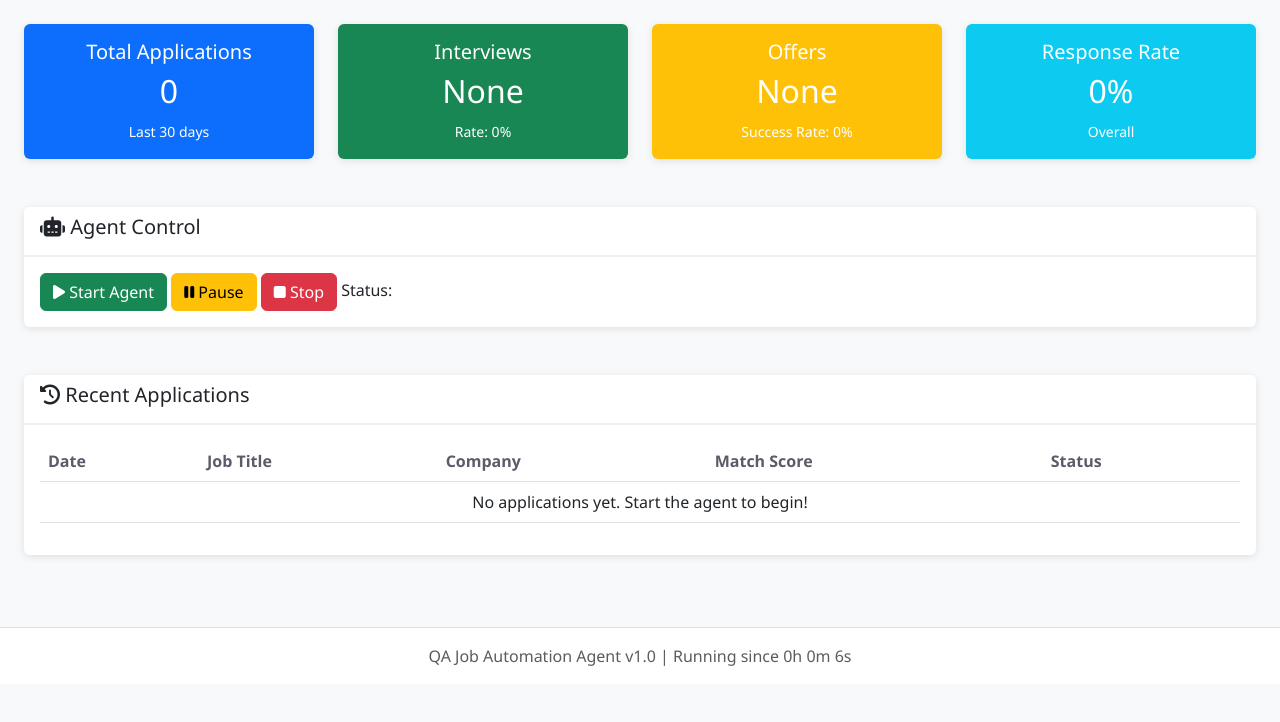
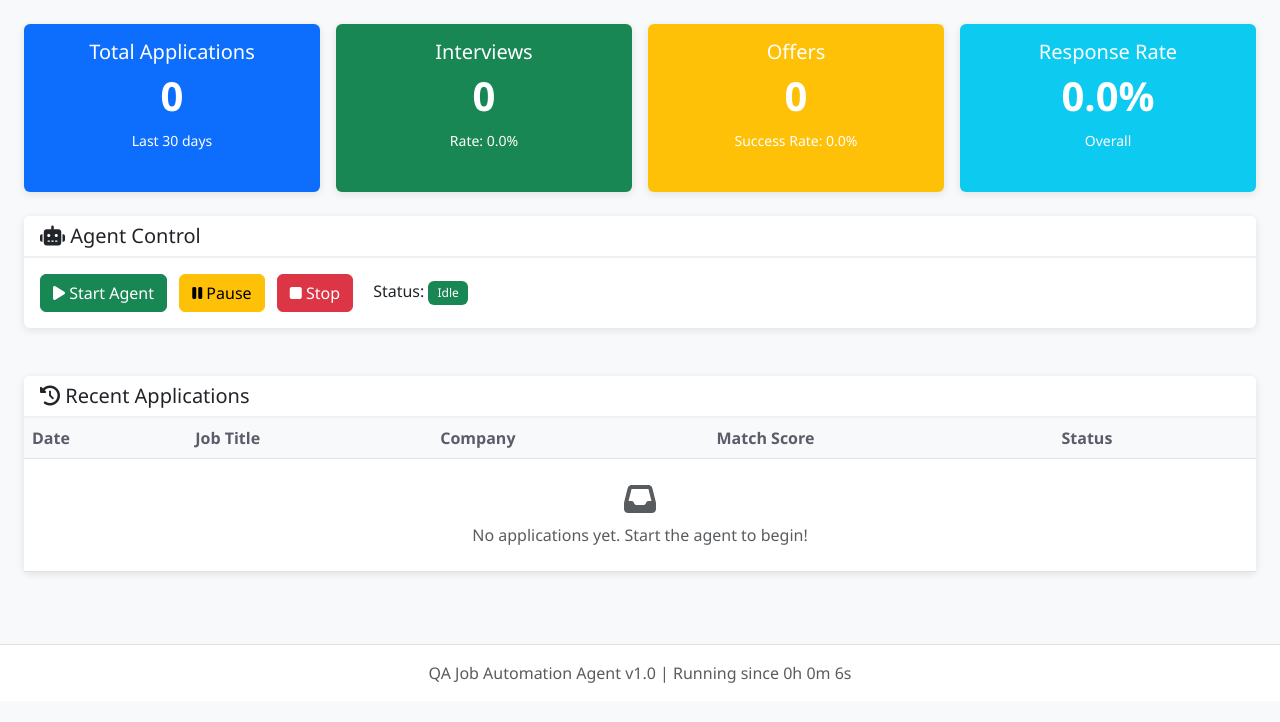
Before and after one commit to Cheetahrevive/qa-job-automation-agent, a Flask app: page /dashboard in a window 1280 px wide. Shown: the part 57-779 px from the top of the page. Run offline with Flask 3, Linux system fonts and the light colour scheme; the visitor is signed in with stand-in values (Sample User, id 1); data that the repository does not hold is empty; some libraries are stand-ins or nearby versions.

Commit message:
Fix dashboard.html: fix None stats with 'or 0', update badge classes to Bootstrap 5, improve table styling

```diff
--- a/web_dashboard/templates/dashboard.html
+++ b/web_dashboard/templates/dashboard.html
@@ -3,39 +3,39 @@
 {% block title %}Dashboard - QA Job Agent{% endblock %}
 
 {% block content %}
-<div class="row mb-4">
+<div class="row mb-4 g-3">
   <div class="col-md-3">
-        <div class="card bg-primary text-white">
+    <div class="card bg-primary text-white h-100">
       <div class="card-body text-center">
-                <h5>Total Applications</h5>
-                <h2>{{ stats.total_applications }}</h2>
+        <h5 class="card-title">Total Applications</h5>
+        <h2 class="display-6 fw-bold">{{ stats.total_applications or 0 }}</h2>
         <small>Last 30 days</small>
       </div>
     </div>
   </div>
   <div class="col-md-3">
-        <div class="card bg-success text-white">
+    <div class="card bg-success text-white h-100">
       <div class="card-body text-center">
-                <h5>Interviews</h5>
-                <h2>{{ stats.interviews }}</h2>
-                <small>Rate: {{ "%.1f"|format(stats.interview_rate * 100) if stats.interview_rate else 0 }}%</small>
+        <h5 class="card-title">Interviews</h5>
+        <h2 class="display-6 fw-bold">{{ stats.interviews or 0 }}</h2>
+        <small>Rate: {{ "%.1f"|format((stats.interview_rate or 0) * 100) }}%</small>
       </div>
     </div>
   </div>
   <div class="col-md-3">
-        <div class="card bg-warning text-white">
+    <div class="card bg-warning text-white h-100">
       <div class="card-body text-center">
-                <h5>Offers</h5>
-                <h2>{{ stats.offers }}</h2>
-                <small>Success Rate: {{ "%.1f"|format(stats.offer_rate * 100) if stats.offer_rate else 0 }}%</small>
+        <h5 class="card-title">Offers</h5>
+        <h2 class="display-6 fw-bold">{{ stats.offers or 0 }}</h2>
+        <small>Success Rate: {{ "%.1f"|format((stats.offer_rate or 0) * 100) }}%</small>
       </div>
     </div>
   </div>
   <div class="col-md-3">
-        <div class="card bg-info text-white">
+    <div class="card bg-info text-white h-100">
       <div class="card-body text-center">
-                <h5>Response Rate</h5>
-                <h2>{{ "%.1f"|format(stats.response_rate * 100) if stats.response_rate else 0 }}%</h2>
+        <h5 class="card-title">Response Rate</h5>
+        <h2 class="display-6 fw-bold">{{ "%.1f"|format((stats.response_rate or 0) * 100) }}%</h2>
         <small>Overall</small>
       </div>
     </div>
@@ -47,20 +47,20 @@
   <div class="col-12">
     <div class="card">
       <div class="card-header">
-                <h5><i class="fas fa-robot"></i> Agent Control</h5>
+        <h5 class="mb-0"><i class="fas fa-robot"></i> Agent Control</h5>
       </div>
       <div class="card-body">
-                <button class="btn btn-success" onclick="startAgent()">
+        <button class="btn btn-success me-2" onclick="startAgent()">
           <i class="fas fa-play"></i> Start Agent
         </button>
-                <button class="btn btn-warning" onclick="pauseAgent()">
+        <button class="btn btn-warning me-2" onclick="pauseAgent()">
           <i class="fas fa-pause"></i> Pause
         </button>
-                <button class="btn btn-danger" onclick="stopAgent()">
+        <button class="btn btn-danger me-2" onclick="stopAgent()">
           <i class="fas fa-stop"></i> Stop
         </button>
-                <span class="ml-3">
-                    Status: <span class="badge badge-success" id="agentStatus">Idle</span>
+        <span class="ms-2">
+          Status: <span class="badge bg-success" id="agentStatus">Idle</span>
         </span>
       </div>
     </div>
@@ -72,12 +72,12 @@
   <div class="col-12">
     <div class="card">
       <div class="card-header">
-                <h5><i class="fas fa-history"></i> Recent Applications</h5>
+        <h5 class="mb-0"><i class="fas fa-history"></i> Recent Applications</h5>
       </div>
-            <div class="card-body">
+      <div class="card-body p-0">
         <div class="table-responsive">
-                    <table class="table table-hover">
-                        <thead>
+          <table class="table table-hover mb-0">
+            <thead class="table-light">
               <tr>
                 <th>Date</th>
                 <th>Job Title</th>
@@ -95,20 +95,31 @@
                 <td>
                   <div class="progress" style="height: 20px;">
                     <div class="progress-bar"
-                                             style="width: {{ (app.match_score * 100) if app.match_score else 0 }}%">
-                                            {{ "%.0f"|format((app.match_score * 100) if app.match_score else 0) }}%
+                      style="width: {{ ((app.match_score or 0) * 100)|int }}%">
+                      {{ ((app.match_score or 0) * 100)|int }}%
                     </div>
                   </div>
                 </td>
                 <td>
-                                    <span class="badge badge-{{ 'success' if app.status == 'applied' else 'info' }}">
-                                        {{ app.status or 'unknown' }}
-                                    </span>
+                  {% if app.status == 'applied' %}
+                    <span class="badge bg-primary">Applied</span>
+                  {% elif app.status == 'interview' %}
+                    <span class="badge bg-success">Interview</span>
+                  {% elif app.status == 'offer' %}
+                    <span class="badge bg-warning text-dark">Offer</span>
+                  {% elif app.status == 'rejected' %}
+                    <span class="badge bg-danger">Rejected</span>
+                  {% else %}
+                    <span class="badge bg-secondary">{{ app.status or 'Unknown' }}</span>
+                  {% endif %}
                 </td>
               </tr>
               {% else %}
               <tr>
-                                <td colspan="5" class="text-center">No applications yet. Start the agent to begin!</td>
+                <td colspan="5" class="text-center py-4 text-muted">
+                  <i class="fas fa-inbox fa-2x mb-2 d-block"></i>
+                  No applications yet. Start the agent to begin!
+                </td>
               </tr>
               {% endfor %}
             </tbody>
@@ -125,25 +136,19 @@
   function startAgent() {
     fetch('/api/agent/start', { method: 'POST' })
       .then(r => r.json())
-        .then(d => {
-            alert(d.message);
-            location.reload();
-        });
+      .then(d => { alert(d.message); location.reload(); })
+      .catch(() => alert('Failed to start agent'));
   }
-
   function pauseAgent() {
-    alert('Agent paused');
+    document.getElementById('agentStatus').textContent = 'Paused';
+    document.getElementById('agentStatus').className = 'badge bg-warning text-dark';
   }
-
   function stopAgent() {
     fetch('/api/agent/stop', { method: 'POST' })
       .then(r => r.json())
-        .then(d => {
-            alert(d.message);
-            location.reload();
-        });
+      .then(d => { alert(d.message); location.reload(); })
+      .catch(() => alert('Failed to stop agent'));
   }
-
   // Auto-refresh every 30 seconds
   setInterval(() => location.reload(), 30000);
 </script>
```
Lines whose indentation alone changed are shown as unchanged.
